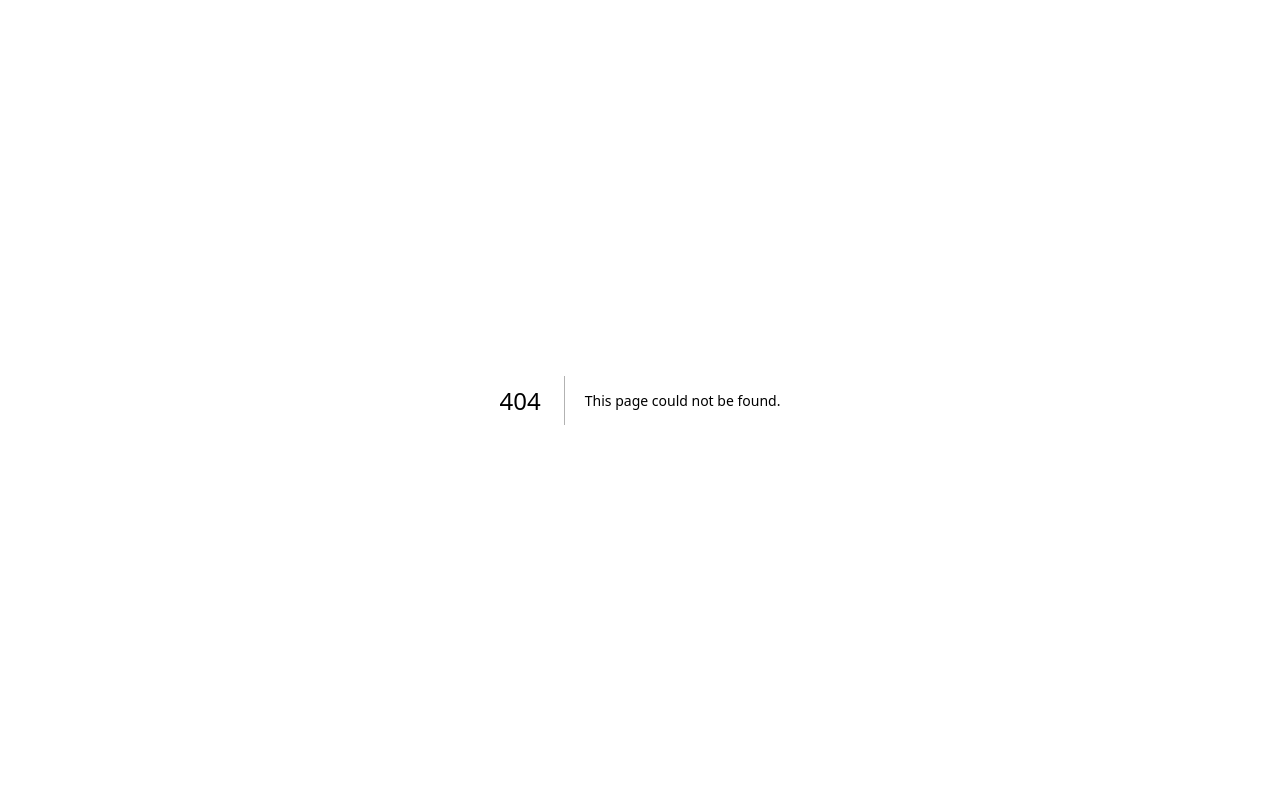
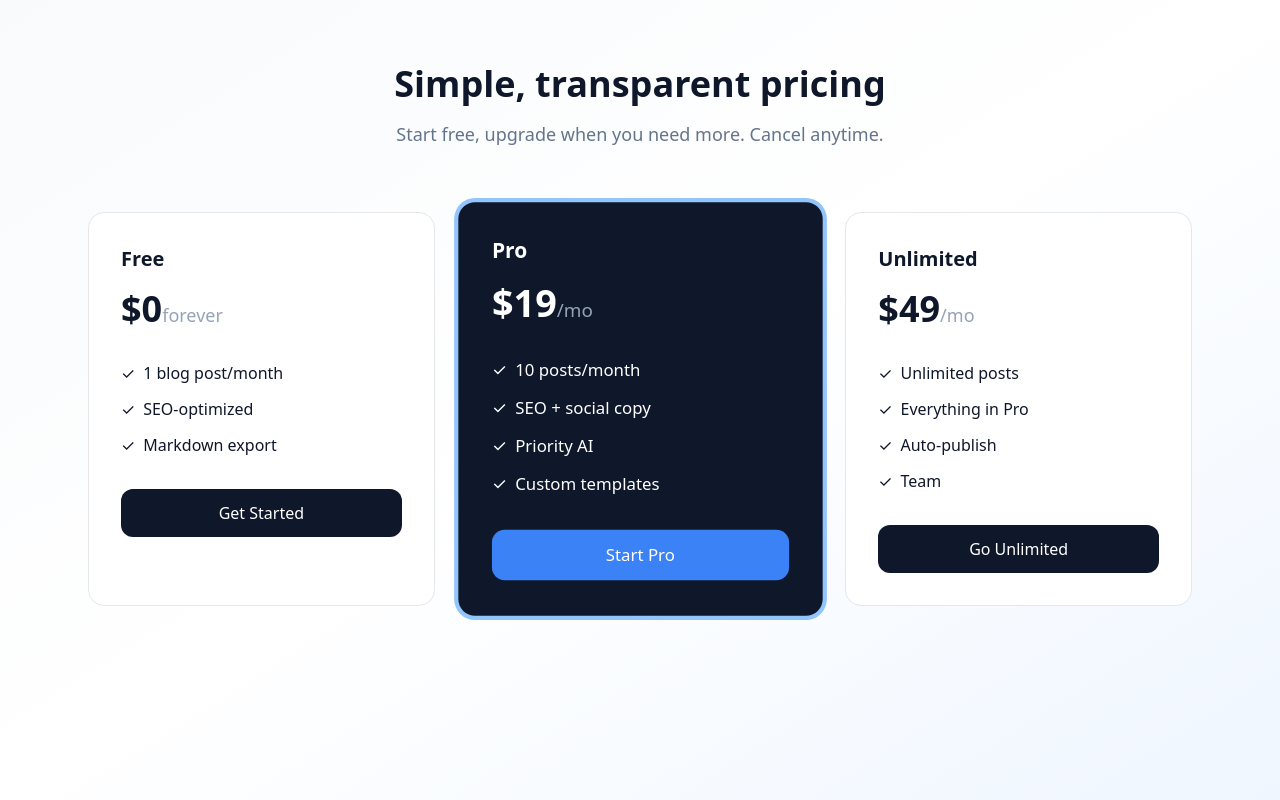
Before and after one commit to jh195845886/releaseblog, a Next.js app: page /pricing in a window 1280 px wide. Before the commit this address had no page. Built offline with nearby package versions, Linux system fonts and the light colour scheme.

Commit message:
Add PricingPage component with subscription plans

```diff
--- /dev/null
+++ b/src/app/pricing/page.tsx
@@ -0,0 +1,30 @@
+import Link from "next/link"
+
+export default function PricingPage() {
+  const PRO = "https://benboba.lemonsqueezy.com/checkout/buy/8221fa52-83be-49f2-bf14-71ecc56eb53e"
+  const plans = [
+    { name: "Free", price: "$0", period: "forever", features: ["1 blog post/month", "SEO-optimized", "Markdown export"], cta: "Get Started", href: "/login", hl: false },
+    { name: "Pro", price: "$19", period: "/mo", features: ["10 posts/month", "SEO + social copy", "Priority AI", "Custom templates"], cta: "Start Pro", href: PRO, hl: true },
+    { name: "Unlimited", price: "$49", period: "/mo", features: ["Unlimited posts", "Everything in Pro", "Auto-publish", "Team"], cta: "Go Unlimited", href: PRO, hl: false },
+  ]
+  return (
+    <div className="min-h-screen bg-gradient-to-br from-slate-50 via-white to-primary-50">
+      <header className="max-w-6xl mx-auto px-6 py-16 text-center">
+        <h1 className="text-4xl font-bold text-slate-900">Simple, transparent pricing</h1>
+        <p className="mt-4 text-lg text-slate-500">Start free, upgrade when you need more. Cancel anytime.</p>
+      </header>
+      <section className="max-w-6xl mx-auto px-6 pb-24">
+        <div className="grid grid-cols-1 md:grid-cols-3 gap-8">
+          {plans.map((p) => (
+            <div key={p.name} className={"rounded-2xl p-8 " + (p.hl ? "bg-slate-900 text-white ring-4 ring-primary-300 scale-105" : "bg-white border")}>
+              <h3 className="text-xl font-bold">{p.name}</h3>
+              <div className="mt-4"><span className="text-4xl font-bold">{p.price}</span><span className="text-lg text-slate-400">{p.period}</span></div>
+              <ul className="mt-8 space-y-3">{p.features.map((f) => <li key={f} className="flex gap-2"><span>✓</span><span>{f}</span></li>)}</ul>
+              <Link href={p.href} className={"mt-8 block w-full text-center py-3 rounded-xl font-medium " + (p.hl ? "bg-primary-500 text-white" : "bg-slate-900 text-white")}>{p.cta}</Link>
+            </div>
+          ))}
+        </div>
+      </section>
+    </div>
+  )
+}
```
